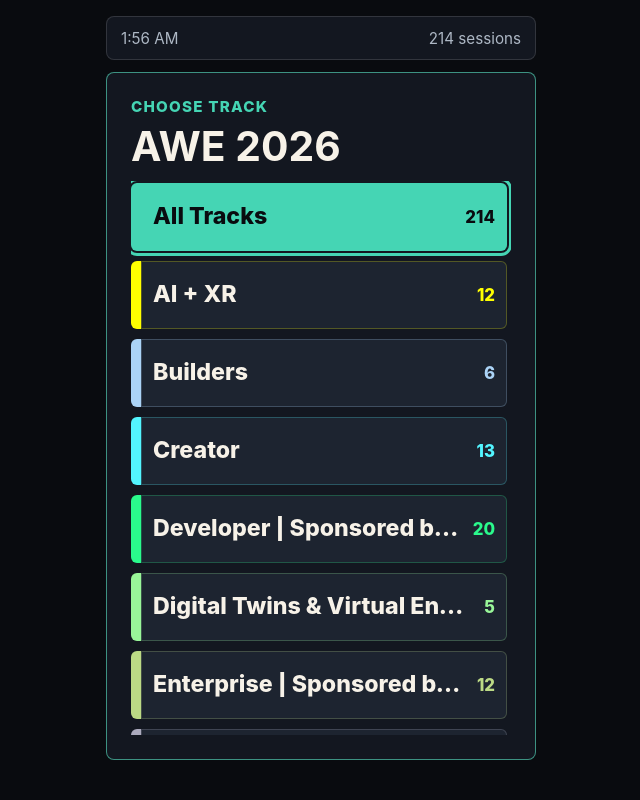
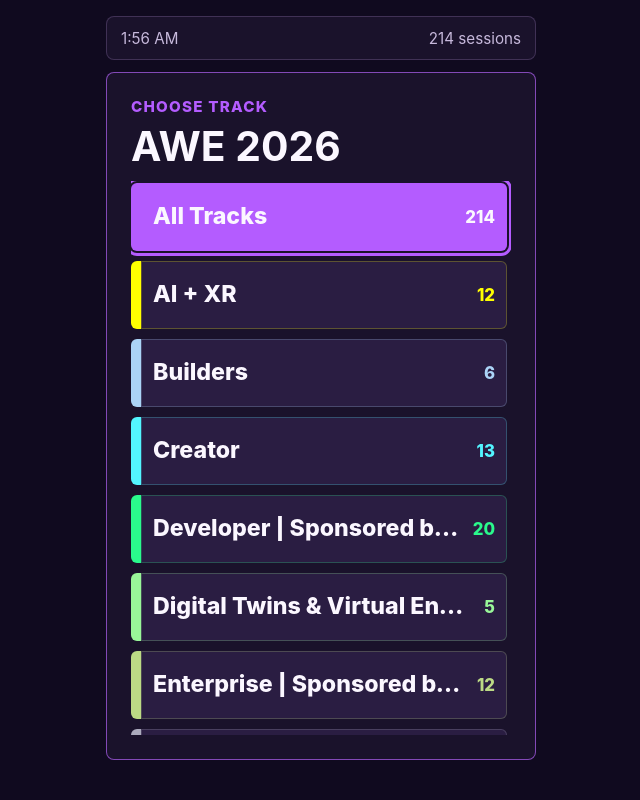
Before and after one commit to GKlimenko/awe-chair-cue, a plain HTML site: page index.html in a window 1280 px wide. Shown: the whole page, without its empty margins (319-959 px from the left). Drawn offline with Linux system fonts and the light colour scheme.

Commit message:
Add files via upload

```diff
--- a/app.js
+++ b/app.js
@@ -53,7 +53,7 @@
 
 function normalizeColor(color) {
   if (!color || !/^#?[0-9a-f]{6}$/i.test(color.trim())) {
-    return "#45d5b4";
+    return "#b45cff";
   }
 
   return color.trim().startsWith("#") ? color.trim() : `#${color.trim()}`;
@@ -66,12 +66,12 @@
   const blue = Number.parseInt(hex.slice(4, 6), 16);
   const brightness = (red * 299 + green * 587 + blue * 114) / 1000;
 
-  return brightness > 150 ? "#090b0f" : "#f7f2e8";
+  return brightness > 150 ? "#100a1f" : "#fbf7ff";
 }
 
 function colorForTrack(track) {
   if (track === "All Tracks") {
-    return "#45d5b4";
+    return "#b45cff";
   }
 
   return normalizeColor(allSessions.find((session) => session.track === track)?.trackColor);
@@ -293,7 +293,7 @@
     document.activeElement.blur();
   }
 
-  applyCurrentTrackColor("#45d5b4");
+  applyCurrentTrackColor("#b45cff");
   trackMenuEl.classList.remove("hidden");
   sessionViewEl.classList.add("hidden");
   descriptionPanelEl.classList.add("hidden");
--- a/index.html
+++ b/index.html
@@ -3,17 +3,17 @@
   <head>
     <meta charset="utf-8" />
     <meta name="viewport" content="width=device-width, initial-scale=1" />
-    <meta name="theme-color" content="#45d5b4" />
-    <meta name="application-name" content="AWE 2026" />
+    <meta name="theme-color" content="#b45cff" />
+    <meta name="application-name" content="AWE Guide" />
     <meta name="mobile-web-app-capable" content="yes" />
     <meta name="apple-mobile-web-app-capable" content="yes" />
     <meta name="apple-mobile-web-app-status-bar-style" content="black-translucent" />
-    <meta name="apple-mobile-web-app-title" content="AWE 2026" />
-    <meta name="msapplication-TileColor" content="#090b0f" />
+    <meta name="apple-mobile-web-app-title" content="AWE Guide" />
+    <meta name="msapplication-TileColor" content="#100a1f" />
     <meta name="msapplication-TileImage" content="/icon-144.png" />
-    <meta property="og:title" content="AWE 2026" />
+    <meta property="og:title" content="AWE Guide" />
     <meta property="og:image" content="/icon-512.png" />
-    <title>AWE 2026</title>
+    <title>AWE Guide</title>
     <link rel="manifest" href="/manifest.json" />
     <link rel="alternate manifest" href="/manifest.webmanifest" />
     <link rel="shortcut icon" href="/favicon.ico" />
@@ -23,7 +23,7 @@
     <link rel="icon" type="image/png" sizes="96x96" href="/icon-96.png" />
     <link rel="icon" type="image/png" sizes="192x192" href="/icon-192.png" />
     <link rel="apple-touch-icon" sizes="180x180" href="/icon-180.png" />
-    <link rel="stylesheet" href="./styles.css?v=22" />
+    <link rel="stylesheet" href="./styles.css?v=23" />
   </head>
   <body>
     <main class="app" aria-label="AWE attendee guide">
@@ -74,7 +74,7 @@
       </nav>
     </main>
 
-    <script src="./app.js?v=22"></script>
+    <script src="./app.js?v=23"></script>
     <script>
       if ("serviceWorker" in navigator) {
         window.addEventListener("load", () => {
--- a/service-worker.js
+++ b/service-worker.js
@@ -1,9 +1,9 @@
-const CACHE_NAME = "awe-2026-v2";
+const CACHE_NAME = "awe-guide-v3";
 const CORE_ASSETS = [
   "/",
   "/index.html",
-  "/styles.css?v=22",
-  "/app.js?v=22",
+  "/styles.css?v=23",
+  "/app.js?v=23",
   "/agenda.json",
   "/manifest.json",
   "/favicon.ico",
--- a/styles.css
+++ b/styles.css
@@ -1,15 +1,15 @@
 :root {
   color-scheme: dark;
-  --bg: #090b0f;
-  --panel: #131720;
-  --panel-strong: #1d2430;
-  --text: #f7f2e8;
-  --muted: #aeb8c5;
-  --accent: #45d5b4;
-  --current-track-color: #45d5b4;
-  --current-track-ink: #090b0f;
-  --warn: #ffcd66;
-  --line: rgba(255, 255, 255, 0.13);
+  --bg: #100a1f;
+  --panel: #1a122b;
+  --panel-strong: #2a1d42;
+  --text: #fbf7ff;
+  --muted: #c7b9dc;
+  --accent: #b45cff;
+  --current-track-color: #b45cff;
+  --current-track-ink: #100a1f;
+  --warn: #ff72d2;
+  --line: rgba(214, 173, 255, 0.2);
 }
 
 * {
```
Also changed, not shown: apple-touch-icon.png, favicon.ico, icon-128.png, icon-144.png, icon-180.png, icon-192.png, icon-256.png, icon-32.png, icon-48.png, icon-512.png, icon-96.png, manifest.json, manifest.webmanifest.
